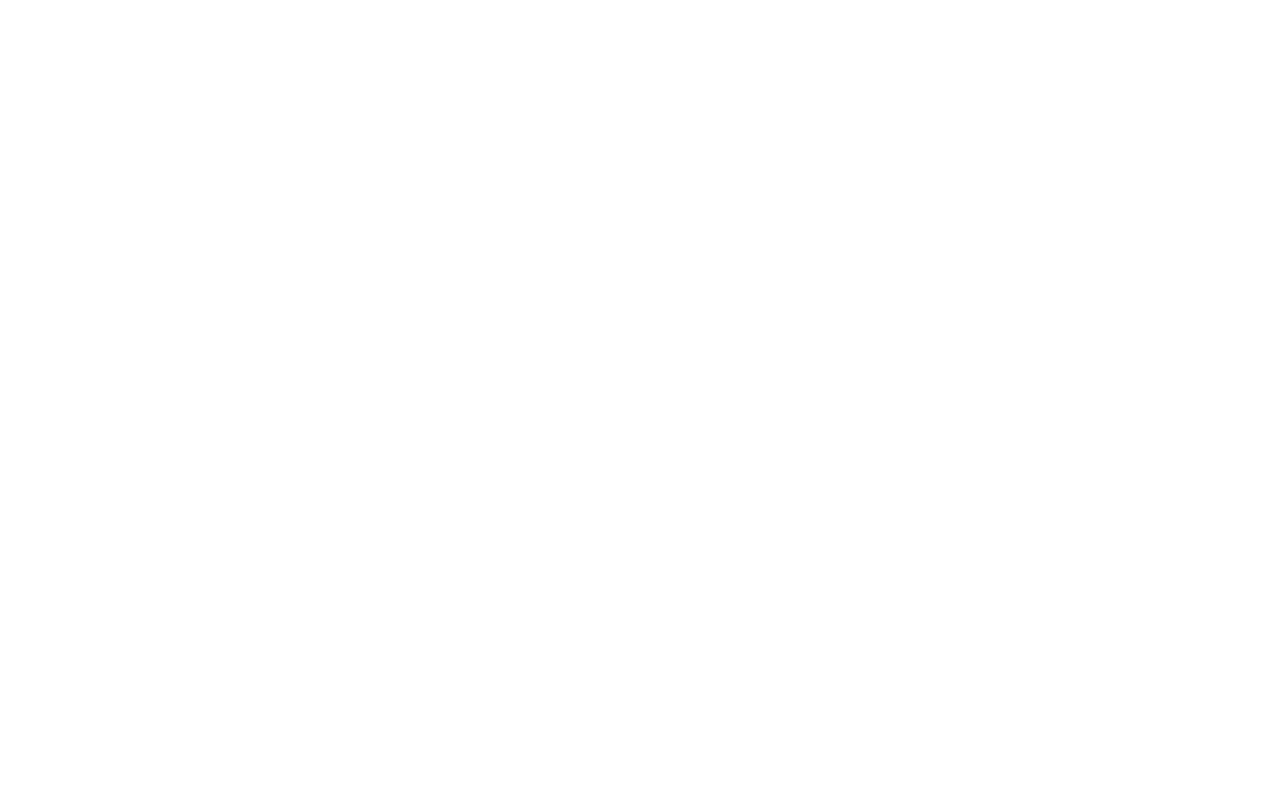
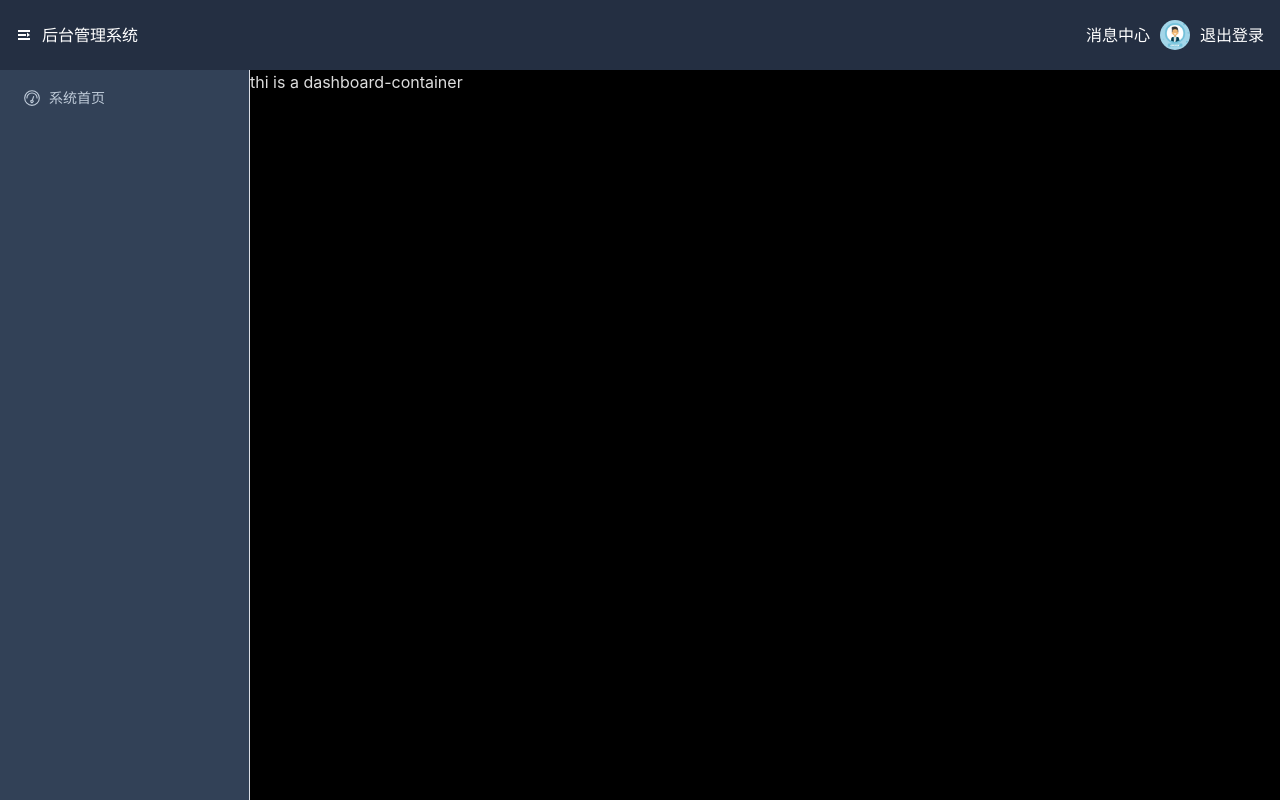
Before and after one commit to YaoDongcai/vite-vue3-elementplus, a Vue app: page /dashboard in a window 1280 px wide. Before the commit this address had no page. Built offline with nearby package versions, Linux system fonts and the light colour scheme.

Commit message:
增加了siderbar 和layout组件

```diff
--- a/components.d.ts
+++ b/components.d.ts
@@ -14,9 +14,13 @@ declare module '@vue/runtime-core' {
     ElFormItem: typeof import('element-plus/es')['ElFormItem']
     ElIcon: typeof import('element-plus/es')['ElIcon']
     ElInput: typeof import('element-plus/es')['ElInput']
+    ElMenu: typeof import('element-plus/es')['ElMenu']
+    ElMenuItem: typeof import('element-plus/es')['ElMenuItem']
+    ElSubMenu: typeof import('element-plus/es')['ElSubMenu']
     Header: typeof import('./src/components/header.vue')['default']
     HelloWorld: typeof import('./src/components/HelloWorld.vue')['default']
     RouterLink: typeof import('vue-router')['RouterLink']
     RouterView: typeof import('vue-router')['RouterView']
+    Sidebar: typeof import('./src/components/sidebar.vue')['default']
   }
 }
--- /dev/null
+++ b/src/components/sidebar.vue
@@ -0,0 +1,107 @@
+<template>
+  <div class="sidebar">
+    <el-menu
+      class="sidebar-el-menu"
+      :default-active="onRoutes"
+      :collapse="false"
+      background-color="#324157"
+      text-color="#bfcbd9"
+      active-text-color="#20a0ff"
+      unique-opened
+      router
+    >
+      <template v-for="item in items">
+        <template v-if="item.subs">
+          <el-sub-menu
+            :index="item.index"
+            :key="item.index"
+            v-permiss="item.permiss"
+          >
+            <template #title>
+              <el-icon>
+                <component :is="item.icon"></component>
+              </el-icon>
+              <span>{{ item.title }}</span>
+            </template>
+            <template v-for="subItem in item.subs">
+              <el-sub-menu
+                v-if="subItem.subs"
+                :index="subItem.index"
+                :key="subItem.index"
+                v-permiss="item.permiss"
+              >
+                <template #title>{{ subItem.title }}</template>
+                <el-menu-item
+                  v-for="(threeItem, i) in subItem.subs"
+                  :key="i"
+                  :index="threeItem.index"
+                >
+                  {{ threeItem.title }}
+                </el-menu-item>
+              </el-sub-menu>
+              <el-menu-item
+                v-else
+                :index="subItem.index"
+                v-permiss="item.permiss"
+              >
+                {{ subItem.title }}
+              </el-menu-item>
+            </template>
+          </el-sub-menu>
+        </template>
+        <template v-else>
+          <el-menu-item
+            :index="item.index"
+            :key="item.index"
+            v-permiss="item.permiss"
+          >
+            <el-icon>
+              <component :is="item.icon"></component>
+            </el-icon>
+            <template #title>{{ item.title }}</template>
+          </el-menu-item>
+        </template>
+      </template>
+    </el-menu>
+  </div>
+</template>
+
+
+<script lang="ts" setup>
+import { useRoute} from 'vue-router'
+const route = useRoute()
+const onRoutes = () => {
+    return route.path; // 返回当前的activeRoute 里面的path
+}
+// 左边的菜单
+const items = [
+    {
+        icon: 'Odometer',
+        index: '/dashboard',
+        title: '系统首页',
+        permiss: '1',
+    },
+];
+</script>
+
+
+<style lang="less" scoped>
+.sidebar::-webkit-scrollbar {
+    width: 0px;
+}
+.sidebar {
+    position: absolute;
+    display: block;
+    left: 0px;
+    top: 70px;
+    overflow-y: scroll;
+    height: calc(100% - 70px);
+    .sidebar-el-menu {
+        width: 250px;
+    }
+    &>ul {
+        height: 100%;
+    }
+}
+
+</style>
--- a/src/router/index.ts
+++ b/src/router/index.ts
@@ -12,7 +12,15 @@ const routers: readonly RouteRecordRaw[] = [{
     meta: {
         title: '主页'
     },
-    component: () => import('@/views/home.vue')
+    component: () => import('@/views/home.vue'),
+    children: [{
+        path: '/dashboard',
+        name:'Dashboard',
+        meta: {
+            title: '首页'
+        },
+        component: () => import('@/views/dashboard.vue')
+    }]
 }]
 const router = createRouter({
     routes: routers,
--- /dev/null
+++ b/src/views/dashboard.vue
@@ -0,0 +1,5 @@
+<template>
+    <div class="dashboard-container">
+        thi is a dashboard-container
+    </div>
+</template>
--- a/src/views/home.vue
+++ b/src/views/home.vue
@@ -1,7 +1,9 @@
 <template>
   <div class="home-container">
+    <!--  header -->
     <d-header></d-header>
-    <p>this is a sidebar</p>
+    <!-- sidebar -->
+    <d-sidebar></d-sidebar>
     <!--  this is a content-box  -->
     <div class="content-box">
       <!-- tags -->
@@ -20,7 +22,7 @@
 
 <script lang="ts" setup>
 import DHeader from "@/components/header.vue"
-
+import DSidebar from "@/components/sidebar.vue"
 </script>
 
 <style lang="less" scoped>
@@ -28,5 +30,13 @@ import DHeader from "@/components/header.vue"
   position: relative;
   height: 100%;
   width: 100%;
+  .content-box {
+    position: absolute;
+    top: 70px;
+    left: 250px;
+    width: calc(100% - 250px);
+    height: calc(100% - 70px );
+    background-color: black;
+  }
 }
 </style>
```
